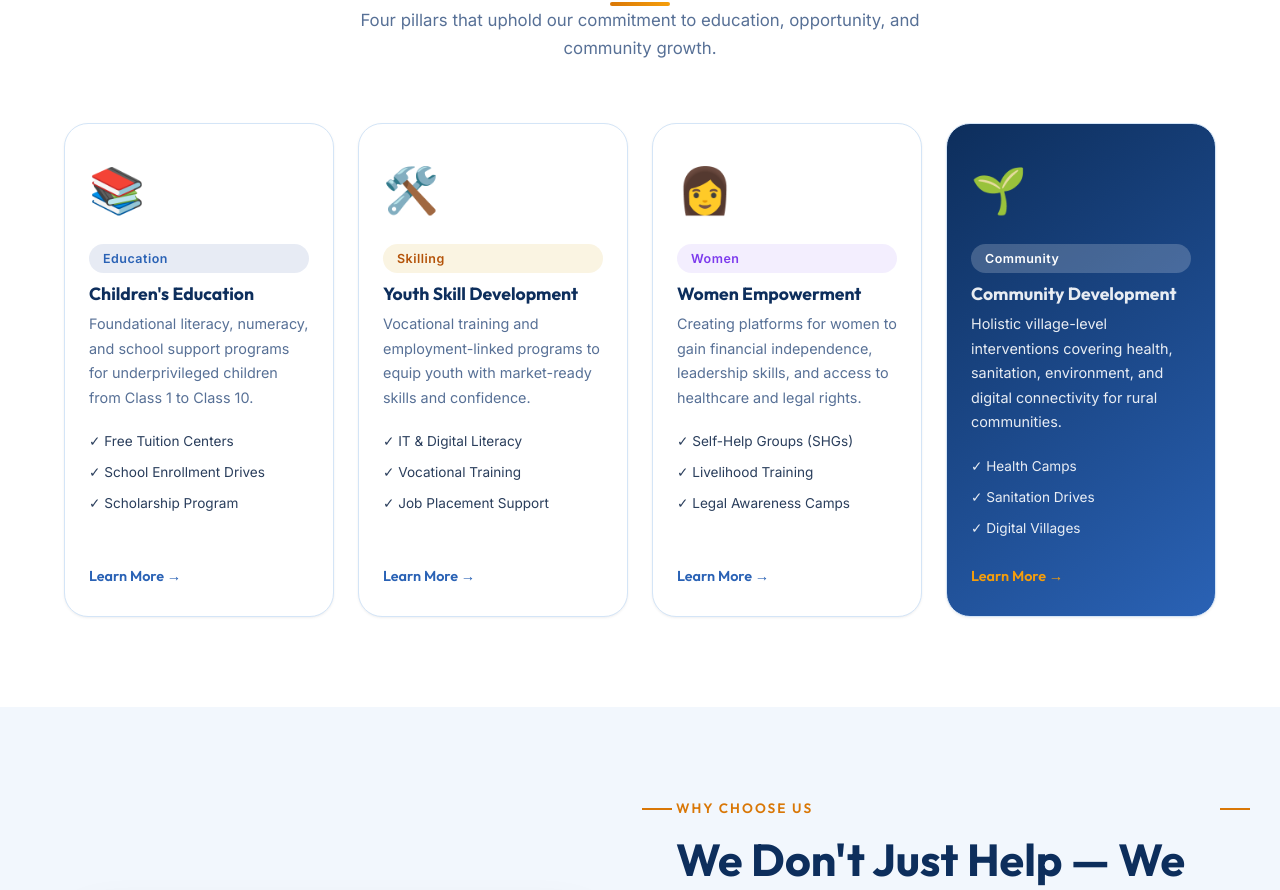
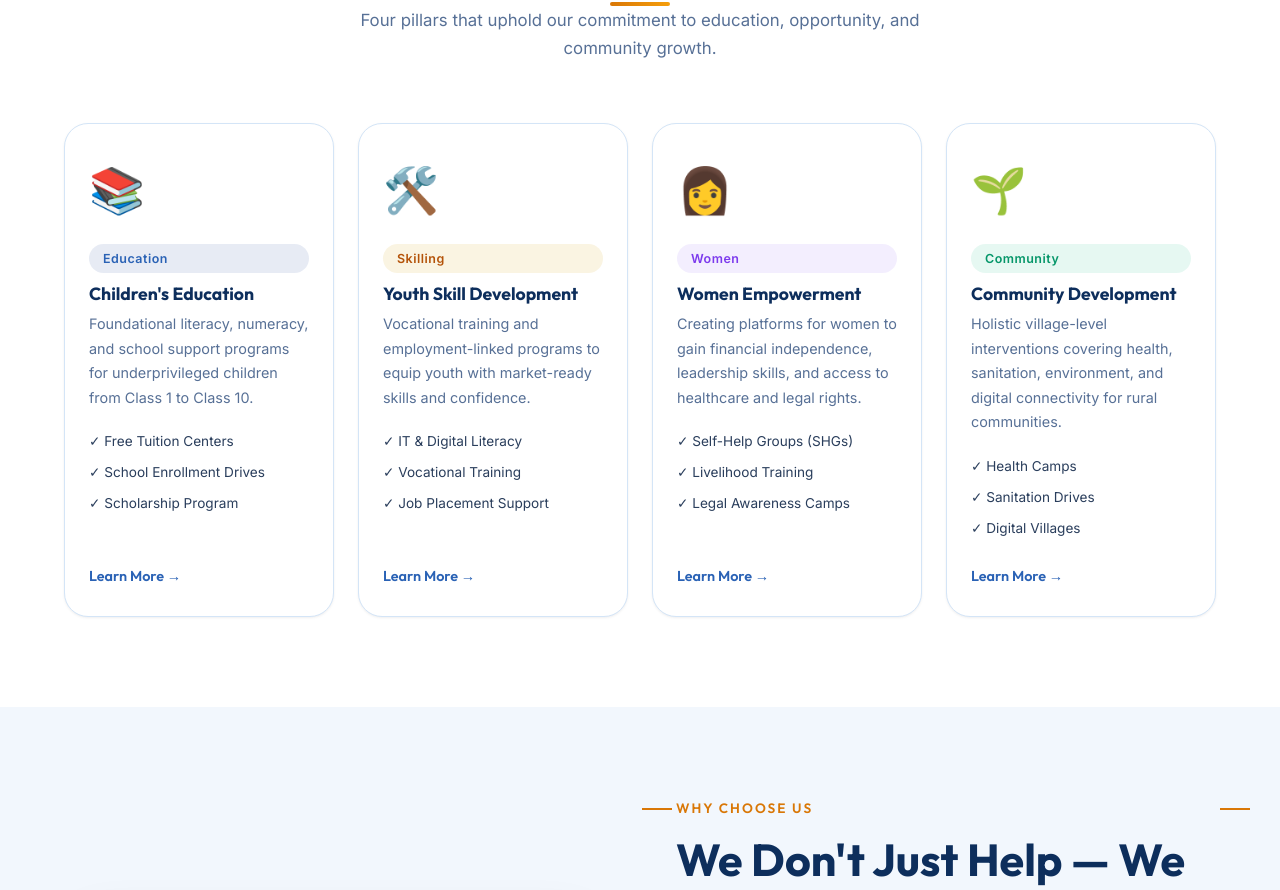
Before and after one commit to AMISH754/NexJyoti, a React (Vite) app: page / in a window 1280 px wide. Shown: the part 1560-2450 px from the top of the page. Built offline with nearby package versions, Linux system fonts and the light colour scheme.

Commit message:
home design iprovement

```diff
--- a/src/pages/Home.jsx
+++ b/src/pages/Home.jsx
@@ -277,10 +277,10 @@ export default function Home() {
               </div>
             </div>
 
-            <div className="prog-card prog-card-highlight animate-on-scroll delay-3" id="progCommunity">
+            <div className="prog-card animate-on-scroll delay-3" id="progCommunity">
               <div className="prog-card-icon">🌱</div>
               <div className="prog-card-body">
-                <span className="tag" style={{ background: "rgba(255,255,255,0.2)", color: "#fff" }}>Community</span>
+                <span className="tag tag-green">Community</span>
                 <h3>Community Development</h3>
                 <p>Holistic village-level interventions covering health, sanitation, environment, and digital connectivity for rural communities.</p>
                 <ul className="prog-features">
@@ -288,7 +288,7 @@ export default function Home() {
                   <li>✓ Sanitation Drives</li>
                   <li>✓ Digital Villages</li>
                 </ul>
-                <Link to="/programs" className="prog-link prog-link-light" id="learnCommunity">Learn More →</Link>
+                <Link to="/programs" className="prog-link" id="learnCommunity">Learn More →</Link>
               </div>
             </div>
           </div>
```
